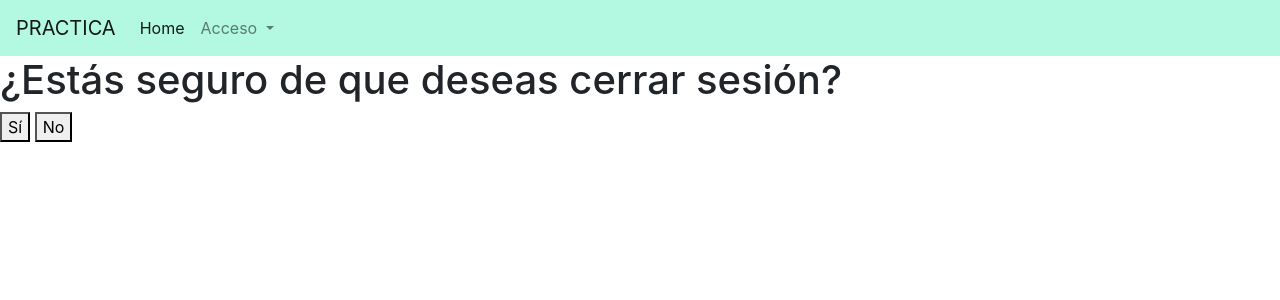
After one commit to galvarez33/TFG, a Flask app: page /cierre in a window 1280 px wide. The commit adds this page. Shown: the top 300 px of the page. Run offline with Flask 3, Linux system fonts and the light colour scheme; some libraries are stand-ins or nearby versions.

Commit message:
Rutas de inicio de sesion, cierre etc

```diff
--- a/flask/ventanas/main.py
+++ b/flask/ventanas/main.py
@@ -19,8 +19,9 @@ collection = db['usuarios']
 
 
 @app.route('/home')
-def index():
-    return render_template('home.html')
+def home():
+    logged_user = session.get('logged_user')
+    return render_template('home.html', logged_user=logged_user)
 
 
 @app.route('/login', methods=['GET', 'POST'])
@@ -111,11 +112,22 @@ def confirmar_correo(token):
 
 @app.route('/restricted')
 def restricted():
+    logged_user = session.get('logged_user')
+
     if 'logged_user' in session:
-        return render_template('restricted.html')
+        return render_template('restricted.html', logged_user=logged_user)
 
     else:
         return 'Acceso no autorizado'
 
+
+
+
+@app.route('/cierre', methods=['GET','POST'])
+def cierre():
+    logged_user = session.get('logged_user')
+
+    return render_template('cierre.html',logged_user=logged_user)
+
 if __name__ == '__main__':
     app.run(port=5004)
--- /dev/null
+++ b/flask/ventanas/templates/cierre.html
@@ -0,0 +1,10 @@
+{% include 'header.html' %}
+
+<body>
+    <h1>¿Estás seguro de que deseas cerrar sesión?</h1>
+    <form action="/cierre" method="POST">
+        <button type="submit" name="confirm" value="yes">Sí</button>
+        <button type="submit" name="confirm" value="no">No</button>
+    </form>
+</body>
+</html>
--- a/flask/ventanas/templates/header.html
+++ b/flask/ventanas/templates/header.html
@@ -31,7 +31,7 @@
                 {% if logged_user %}
 
                 <li class="nav-item active">
-                    <a class="nav-link" href="/home">Cerrar Sesion <span class="sr-only">(current)</span></a>
+                    <a class="nav-link" href="/cierre">Cerrar Sesion </a>
                 </li>
                 {% else %}
                 <li class="nav-item dropdown">
--- a/flask/ventanas/templates/login.html
+++ b/flask/ventanas/templates/login.html
@@ -20,7 +20,6 @@
     {% if error %}
     <p class="alert alert-danger" role="alert">{{ error }}</p>
     {% elif correo %}
-    <h2>Confirmación exitosa</h2>
     <p class="alert alert-success" role="alert">Tu correo electrónico {{ correo }} ha sido verificado exitosamente.</p>
     {% endif %}
 
```
